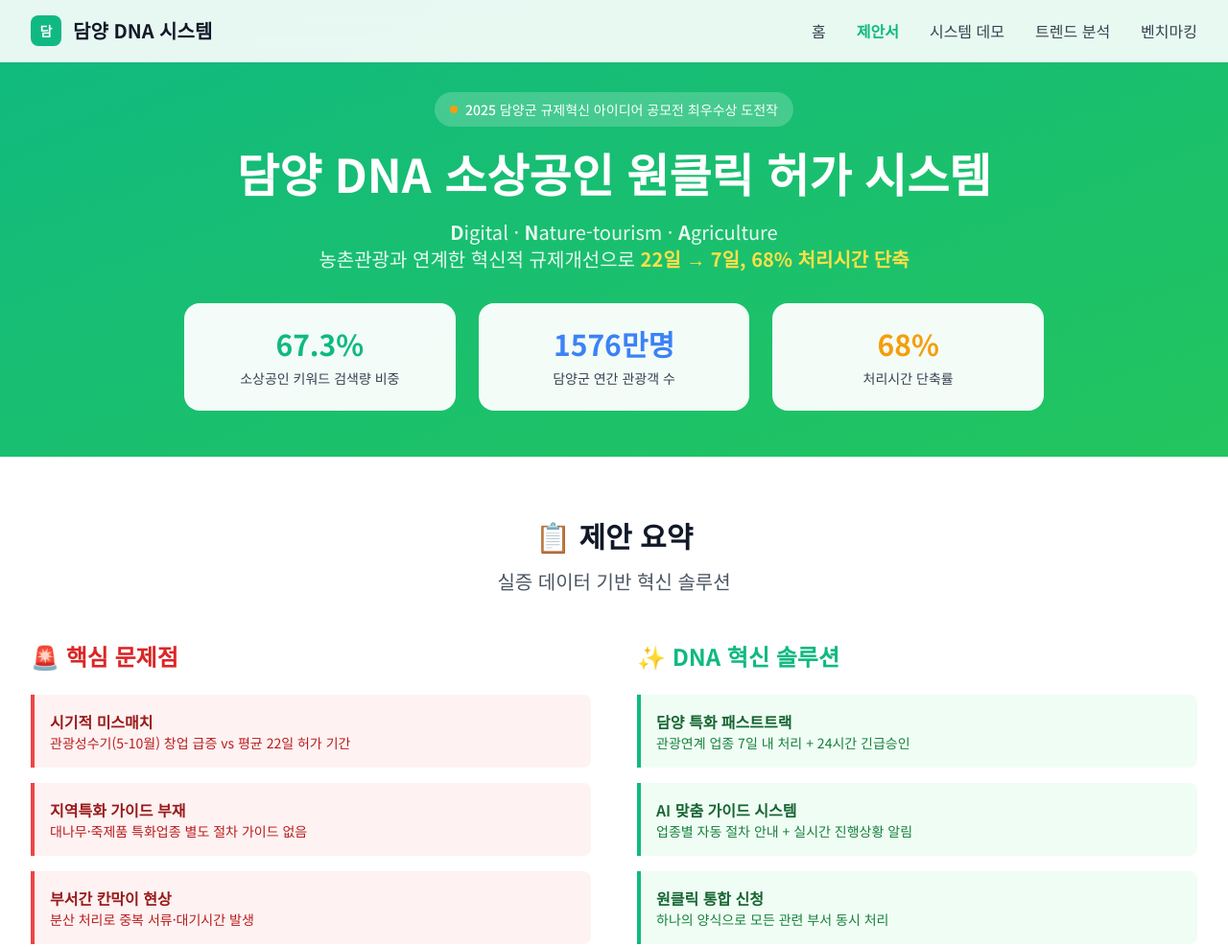
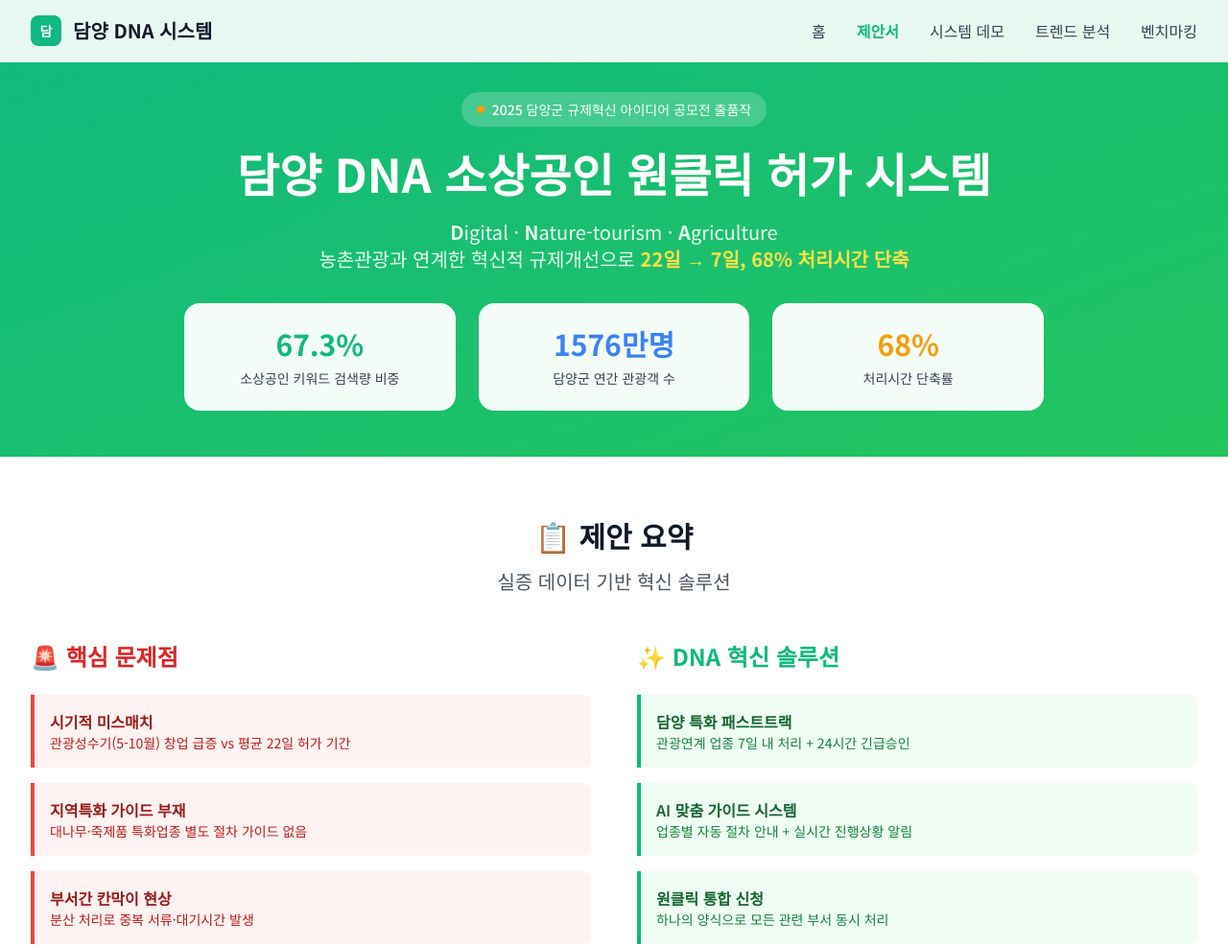
Before and after one commit to yonghwan1106/damyang_regulation_innovation_contest, a plain HTML site: page proposal.html in a window 1280 px wide. Shown: the top 987 px of the page at 96% size. Drawn offline with nearby package versions, Linux system fonts and the light colour scheme.

Commit message:
Add files via upload

```diff
--- a/proposal.html
+++ b/proposal.html
@@ -109,7 +109,7 @@
         <div class="max-w-7xl mx-auto px-4 sm:px-6 lg:px-8 text-center">
             <div class="inline-flex items-center px-4 py-2 bg-white/20 rounded-full text-white text-sm font-medium mb-6">
                 <span class="w-2 h-2 bg-rural-gold rounded-full mr-2"></span>
-                2025 담양군 규제혁신 아이디어 공모전 최우수상 도전작
+                2025 담양군 규제혁신 아이디어 공모전 출품작
             </div>
             <h1 class="text-4xl md:text-5xl font-bold text-white mb-6">담양 DNA 소상공인 원클릭 허가 시스템</h1>
             <p class="text-xl text-white/90 max-w-3xl mx-auto mb-8">
```
